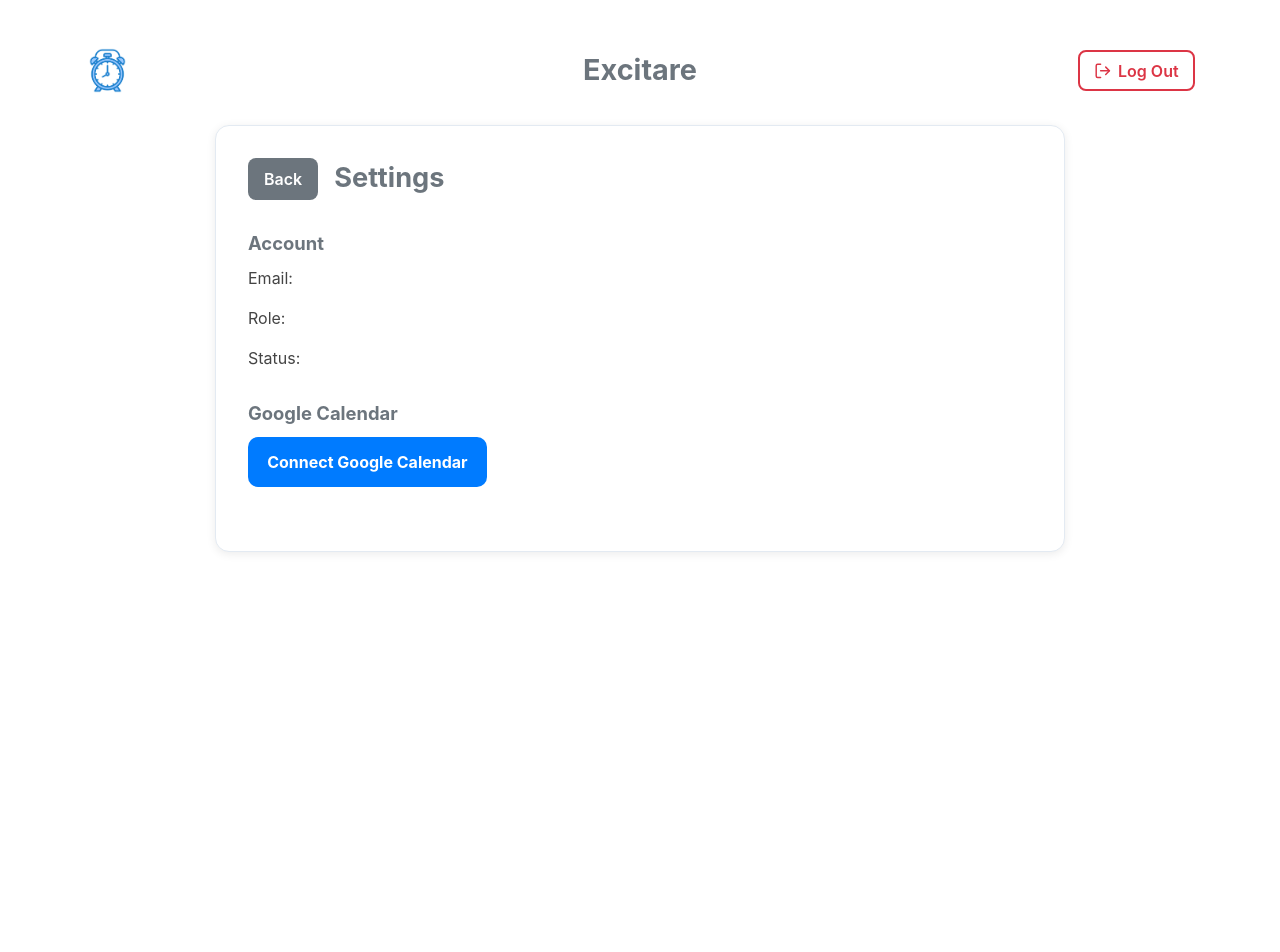
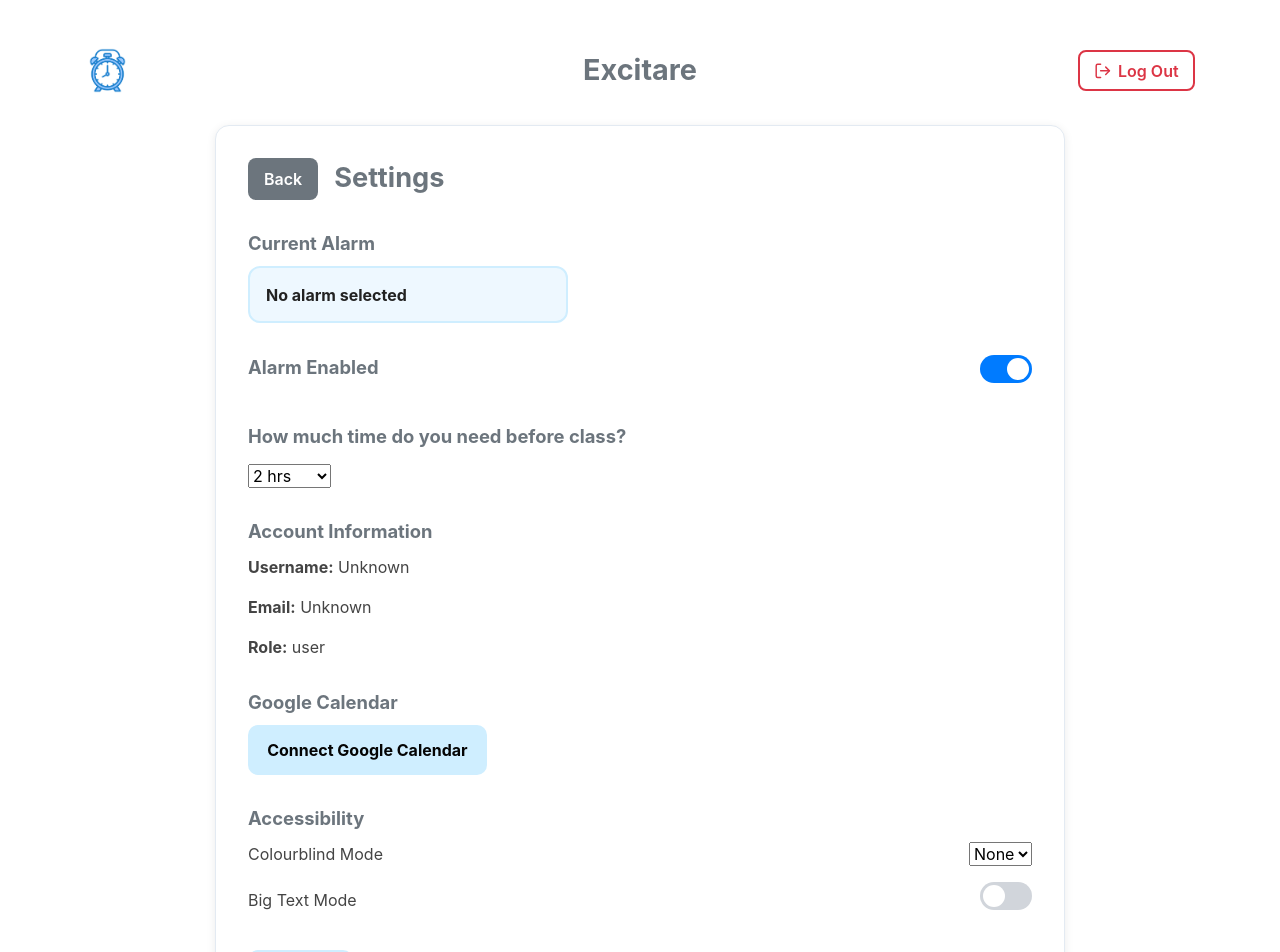
Before and after one commit to Akuto2904/Excitare, a React (Vite) app in the folder Client/: page /settings in a window 1280 px wide. Shown: the top 952 px of the page. Before the commit the page ends 800 px from the top, so only its background shows below. Built offline with nearby package versions, Linux system fonts and the light colour scheme.

Commit message:
Settings page finished

```diff
--- a/Client/src/auth/AuthContext.jsx
+++ b/Client/src/auth/AuthContext.jsx
@@ -26,6 +26,15 @@ export const AuthProvider = ({ children }) => {
       window.sessionStorage.removeItem('authUser');
     }
   }, [user]);
+
+  // Apply saved settings on initial load
+  useEffect(() => {
+  const savedBigText = localStorage.getItem('bigTextMode') === 'true';
+  const savedColourblind = localStorage.getItem('colourblindMode') === 'on';
+
+  document.body.classList.toggle('big-text', savedBigText);
+  document.body.classList.toggle('colourblind-mode', savedColourblind);
+}, []);
 
   const login = async ({ email, password }) => {
     setLoading(true);
--- a/Client/src/pages/SettingsPage.jsx
+++ b/Client/src/pages/SettingsPage.jsx
@@ -1,19 +1,36 @@
 import { Link, useNavigate } from 'react-router-dom';
 import { FiLogOut } from 'react-icons/fi';
 import { useAuth } from '../auth/AuthContext';
-import '../styles/main-menu.css';
-import '../styles/settings.css';
-import logo from '../assets/logo.png';
 import { useEffect, useState } from 'react';
 import {
   getCalendars,
   setCalendar,
   getFirstClass,
 } from '../services/calendarService';
+import '../styles/main-menu.css';
+import '../styles/settings.css';
+import logo from '../assets/logo.png';
 
 function SettingsPage() {
   const { user, logout } = useAuth();
   const navigate = useNavigate();
+
+  const [calendars, setCalendars] = useState([]);
+  const [selectedCalendar, setSelectedCalendar] = useState('');
+  const [calendarConnected, setCalendarConnected] = useState(false);
+  const [firstClass, setFirstClass] = useState(null);
+
+  const [alarmEnabled, setAlarmEnabled] = useState(true);
+  const [prepTime, setPrepTime] = useState('2 hrs');
+
+  const [bigTextMode, setBigTextMode] = useState(
+    localStorage.getItem('bigTextMode') === 'true'
+  );
+  const [colourblindMode, setColourblindMode] = useState(
+    localStorage.getItem('colourblindMode') || 'none'
+  );
+
+  const [settingsMessage, setSettingsMessage] = useState('');
 
   const handleLogout = () => {
     logout();
@@ -22,48 +39,53 @@ function SettingsPage() {
     navigate('/');
   };
 
-  const [calendars, setCalendars] = useState([]);
-const [selectedCalendar, setSelectedCalendar] = useState('');
-const [calendarConnected, setCalendarConnected] = useState(false);
-const [firstClass, setFirstClass] = useState(null);
-
-
-
-// Redirect to Google login
   const handleConnectCalendar = () => {
     window.location.href = `http://localhost:5000/api/${user.id}/calendarLogin`;
   };
 
-// Load calendars
   const loadCalendars = async () => {
     try {
       const data = await getCalendars(user.id);
       setCalendars(data);
-    setCalendarConnected(true);
+      setCalendarConnected(Array.isArray(data) && data.length > 0);
     } catch (err) {
       console.error('Failed to load calendars', err);
+      setCalendarConnected(false);
     }
   };
 
-// Save calendar
   const handleSaveCalendar = async () => {
     try {
       await setCalendar(user.id, selectedCalendar);
       const classData = await getFirstClass(user.id);
       setFirstClass(classData);
+      setSettingsMessage('Calendar updated successfully.');
     } catch (err) {
       console.error('Failed to save calendar', err);
+      setSettingsMessage('Failed to save calendar.');
     }
   };
 
-// Run on page load
   useEffect(() => {
     loadCalendars();
   }, []);
 
+  useEffect(() => {
+    document.body.classList.toggle('big-text', bigTextMode);
+    localStorage.setItem('bigTextMode', String(bigTextMode));
+  }, [bigTextMode]);
+
+  useEffect(() => {
+    const enabled = colourblindMode === 'on';
+    document.body.classList.toggle('colourblind-mode', enabled);
+    localStorage.setItem('colourblindMode', colourblindMode);
+  }, [colourblindMode]);
+
+  const currentAlarmName =
+    localStorage.getItem('currentAlarmName') || 'No alarm selected';
+
   return (
     <div className="container py-5">
-      {/* Navbar */}
       <div className="main-menu-navbar">
         <div className="navbar-left">
           <img src={logo} alt="Excitare logo" className="navbar-logo" />
@@ -81,7 +103,6 @@ useEffect(() => {
         </div>
       </div>
 
-      {/* Correct styled card */}
       <div className="settings-card">
         <div className="settings-header">
           <Link to="/menu" className="back-btn">
@@ -91,10 +112,46 @@ useEffect(() => {
         </div>
 
         <div className="settings-section">
-          <h3 className="settings-section-heading">Account</h3>
-          <p className="settings-text">Email: {user?.email}</p>
-          <p className="settings-text">Role: {user?.role}</p>
-          <p className="settings-text">Status: {user?.status}</p>
+          <h3 className="settings-section-heading">Current Alarm</h3>
+          <div className="settings-info-box">{currentAlarmName}</div>
+        </div>
+
+        <div className="settings-section settings-inline-row">
+          <div>
+            <h3 className="settings-section-heading">Alarm Enabled</h3>
+          </div>
+          <label className="settings-switch">
+            <input
+              type="checkbox"
+              checked={alarmEnabled}
+              onChange={() => setAlarmEnabled((prev) => !prev)}
+            />
+            <span className="settings-slider"></span>
+          </label>
+        </div>
+
+        <div className="settings-section">
+          <label htmlFor="prepTime" className="settings-section-heading">
+            How much time do you need before class?
+          </label>
+          <select
+            id="prepTime"
+            className="form-select settings-dropdown"
+            value={prepTime}
+            onChange={(e) => setPrepTime(e.target.value)}
+          >
+            <option>30 mins</option>
+            <option>1 hr</option>
+            <option>90 mins</option>
+            <option>2 hrs</option>
+          </select>
+        </div>
+
+        <div className="settings-section">
+          <h3 className="settings-section-heading">Account Information</h3>
+          <p className="settings-text"><strong>Username:</strong> {user?.username || 'Unknown'}</p>
+          <p className="settings-text"><strong>Email:</strong> {user?.email || 'Unknown'}</p>
+          <p className="settings-text"><strong>Role:</strong> {user?.role || 'user'}</p>
         </div>
 
         <div className="settings-section">
@@ -111,8 +168,10 @@ useEffect(() => {
 
           {calendarConnected && (
             <>
+              <p className="settings-text">Calendar Status: Connected</p>
+
               <select
-        className="settings-dropdown"
+                className="form-select settings-dropdown"
                 value={selectedCalendar}
                 onChange={(e) => setSelectedCalendar(e.target.value)}
               >
@@ -126,11 +185,11 @@ useEffect(() => {
 
               <div className="mt-3">
                 <button
-          className="settings-secondary-btn"
+                  className="settings-primary-btn"
                   onClick={handleSaveCalendar}
                   disabled={!selectedCalendar}
                 >
-          Save Calendar
+                  Reconnect Calendar
                 </button>
               </div>
             </>
@@ -144,10 +203,50 @@ useEffect(() => {
 
           {firstClass && firstClass.status === 0 && (
             <div className="settings-info-box mt-3">
-      No class tomorrow - enjoy your day off!
+              No class tomorrow
             </div>
           )}
         </div>
+
+        <div className="settings-section">
+          <h3 className="settings-section-heading">Accessibility</h3>
+
+          <div className="settings-inline-row">
+            <label className="settings-text mb-0">Colourblind Mode</label>
+            <select
+              className="form-select settings-dropdown settings-small-dropdown"
+              value={colourblindMode}
+              onChange={(e) => setColourblindMode(e.target.value)}
+            >
+              <option value="none">None</option>
+              <option value="on">On</option>
+            </select>
+          </div>
+
+          <div className="settings-inline-row mt-3">
+            <label className="settings-text mb-0">Big Text Mode</label>
+            <label className="settings-switch">
+              <input
+                type="checkbox"
+                checked={bigTextMode}
+                onChange={() => setBigTextMode((prev) => !prev)}
+              />
+              <span className="settings-slider"></span>
+            </label>
+          </div>
+        </div>
+
+        <div className="settings-section">
+          <div className="settings-action-buttons">
+            <button className="settings-primary-btn" onClick={handleLogout}>
+              Sign Out
+            </button>
+          </div>
+        </div>
+
+        {settingsMessage && (
+          <p className="set-alarm-message">{settingsMessage}</p>
+        )}
       </div>
     </div>
   );
--- a/Client/src/styles/global.css
+++ b/Client/src/styles/global.css
@@ -21,3 +21,38 @@ h1, h2, h3, h4 {
   display: flex;
   align-items: center;
 }
+
+
+body.big-text {
+  font-size: 1.12rem;
+}
+
+body.big-text h1 {
+  font-size: 2.2rem;
+}
+
+body.big-text h2 {
+  font-size: 1.85rem;
+}
+
+body.big-text h3 {
+  font-size: 1.5rem;
+}
+
+body.big-text p,
+body.big-text label,
+body.big-text a,
+body.big-text button,
+body.big-text input,
+body.big-text select,
+body.big-text textarea {
+  font-size: 1.08rem;
+}
+
+body.colourblind-mode {
+  --primary: #005fcc;
+  --secondary: #16325c;
+  --background: #f5f7fb;
+  --surface: #ffffff;
+  --text: #111827;
+}
--- a/Client/src/styles/settings.css
+++ b/Client/src/styles/settings.css
@@ -64,29 +64,29 @@
 
 /* Buttons */
 .settings-primary-btn {
-  background-color: var(--primary);
+  background-color: #cfeeff;
   border: none;
-  color: white;
+  color: rgb(4, 4, 4);
   padding: 0.8rem 1.2rem;
   border-radius: 10px;
   font-weight: 700;
 }
 
 .settings-primary-btn:hover {
-  background-color: #00b2de;
+  background-color: #bfe5f9;
 }
 
 .settings-secondary-btn {
-  background-color: var(--secondary);
+  background-color:  #cfeeff;
   border: none;
-  color: white;
+  color: rgb(4, 4, 4);
   padding: 0.8rem 1.2rem;
   border-radius: 10px;
   font-weight: 700;
 }
 
 .settings-secondary-btn:hover {
-  background-color: #16304d;
+  background-color: #bfe5f9;
 }
 
 .settings-danger-btn {
@@ -122,7 +122,7 @@
 }
 
 .back-btn:hover {
-  background-color: #16304d;
+  background-color: #cfeeff;
   color: white;
 }
 
@@ -151,3 +151,57 @@
     width: 100%;
   }
 }
+
+.settings-inline-row {
+  display: flex;
+  align-items: center;
+  justify-content: space-between;
+  gap: 1rem;
+  flex-wrap: wrap;
+}
+
+.settings-small-dropdown {
+  max-width: 140px;
+}
+
+.settings-switch {
+  position: relative;
+  display: inline-block;
+  width: 52px;
+  height: 28px;
+}
+
+.settings-switch input {
+  opacity: 0;
+  width: 0;
+  height: 0;
+}
+
+.settings-slider {
+  position: absolute;
+  inset: 0;
+  cursor: pointer;
+  background-color: #d1d5db;
+  transition: 0.2s;
+  border-radius: 999px;
+}
+
+.settings-slider::before {
+  position: absolute;
+  content: "";
+  height: 22px;
+  width: 22px;
+  left: 3px;
+  top: 3px;
+  background-color: white;
+  transition: 0.2s;
+  border-radius: 50%;
+}
+
+.settings-switch input:checked + .settings-slider {
+  background-color: var(--primary);
+}
+
+.settings-switch input:checked + .settings-slider::before {
+  transform: translateX(24px);
+}
```
Also changed, not shown: 1 other file (tests, documents, lock files or other folders). Lines whose indentation alone changed are shown as unchanged.
